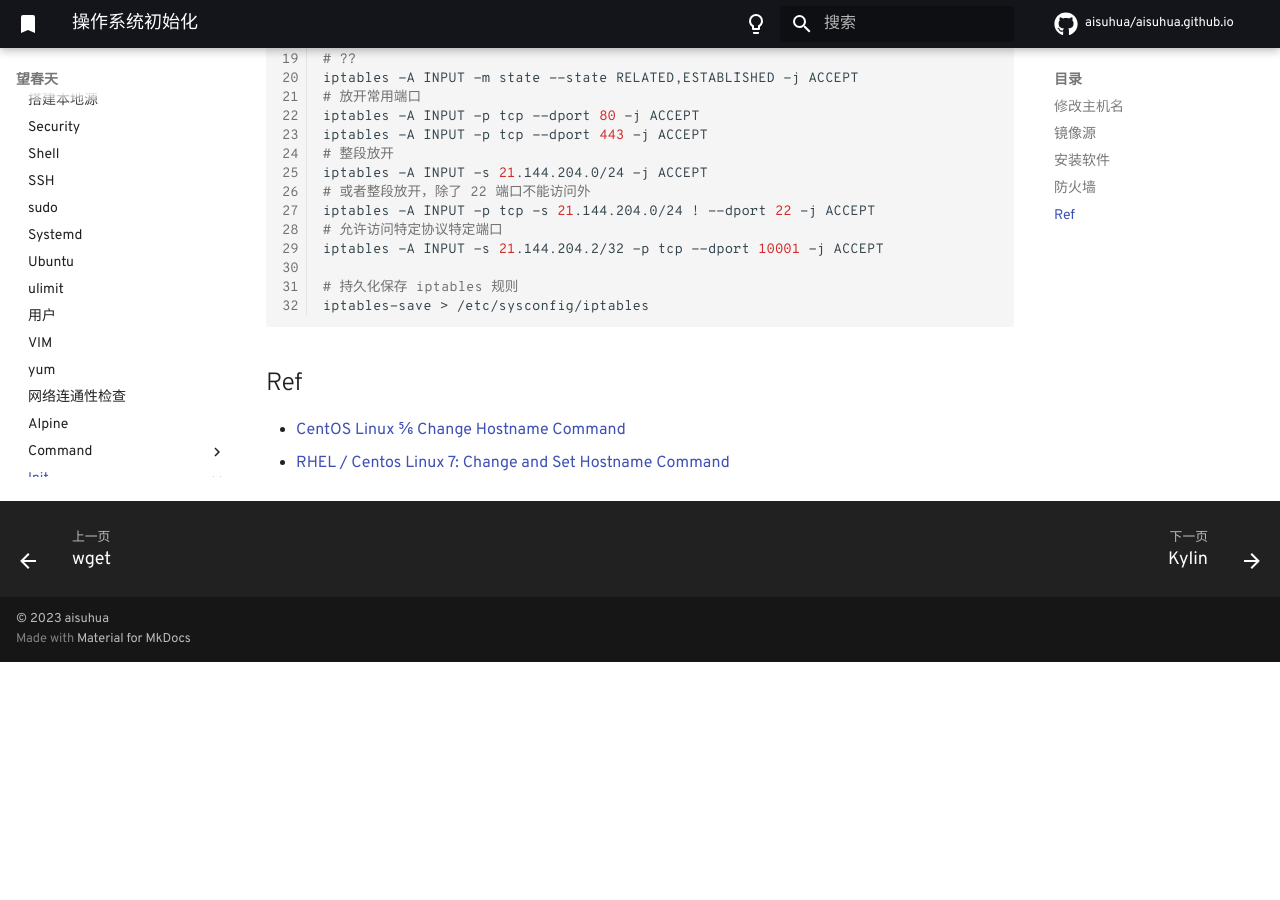
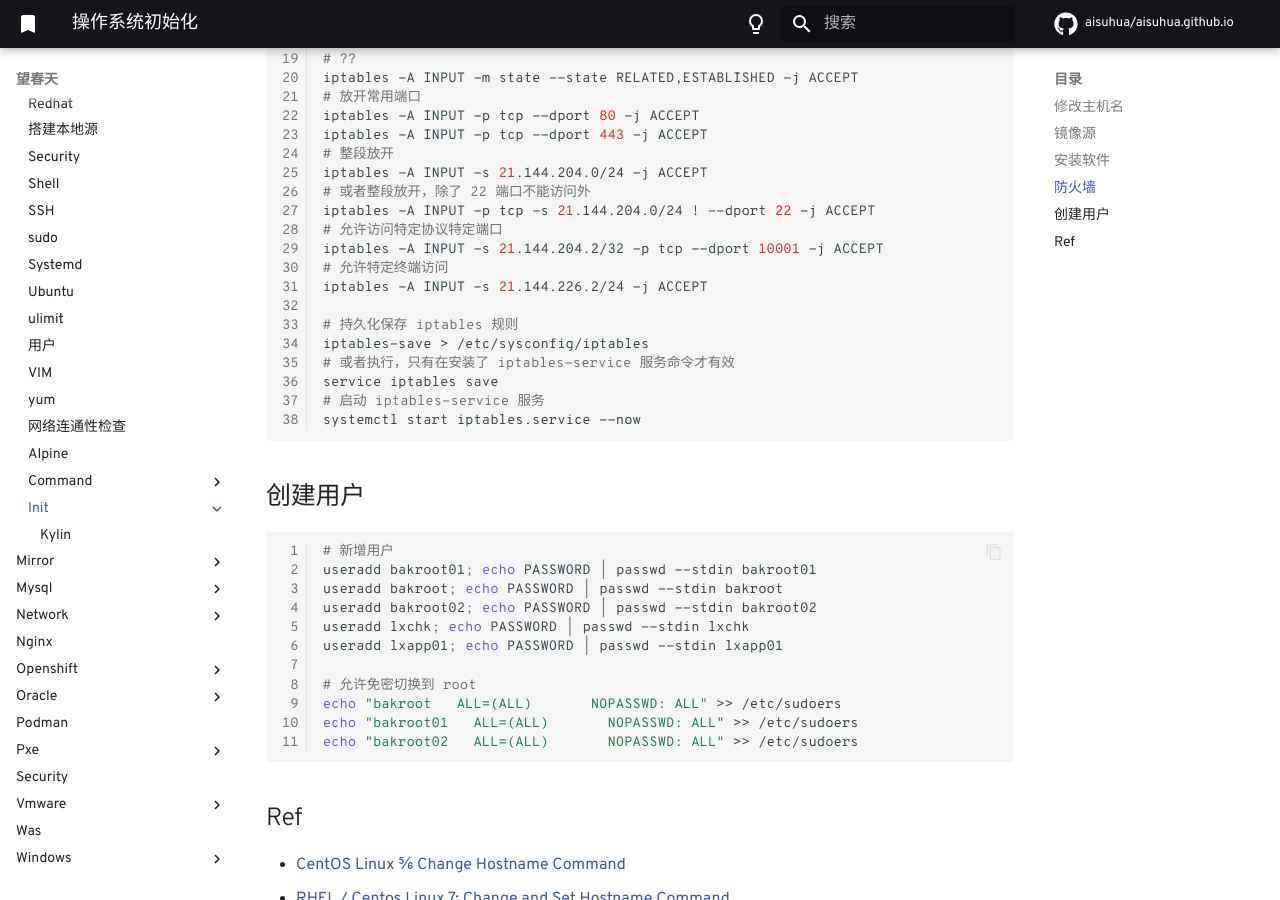
Before and after one commit to aisuhua/aisuhua.github.io, an MkDocs documentation site: the page built from docs/linux/init/README.md, in a window 1280 px wide and 900 px high, scrolled down 1479 px. Built offline with MkDocs 1.6.1 and Material for MkDocs 9.7.7, drawn with Linux system fonts in a browser that asks for light colours; comment, search, counter and statistics services are not loaded; before the commit the page ends 2141 px from its top, so only the background shows below that.

Commit message:
README.md

````diff
--- a/docs/linux/init/README.md
+++ b/docs/linux/init/README.md
@@ -79,9 +79,31 @@
 iptables -A INPUT -p tcp -s 21.144.204.0/24 ! --dport 22 -j ACCEPT
 # 允许访问特定协议特定端口
 iptables -A INPUT -s 21.144.204.2/32 -p tcp --dport 10001 -j ACCEPT
+# 允许特定终端访问
+iptables -A INPUT -s 21.144.226.2/24 -j ACCEPT
 
 # 持久化保存 iptables 规则
 iptables-save > /etc/sysconfig/iptables
+# 或者执行，只有在安装了 iptables-service 服务命令才有效
+service iptables save
+# 启动 iptables-service 服务
+systemctl start iptables.service --now
+```
+
+## 创建用户
+
+```sh
+# 新增用户
+useradd bakroot01; echo PASSWORD | passwd --stdin bakroot01
+useradd bakroot; echo PASSWORD | passwd --stdin bakroot
+useradd bakroot02; echo PASSWORD | passwd --stdin bakroot02
+useradd lxchk; echo PASSWORD | passwd --stdin lxchk
+useradd lxapp01; echo PASSWORD | passwd --stdin lxapp01
+
+# 允许免密切换到 root
+echo "bakroot   ALL=(ALL)       NOPASSWD: ALL" >> /etc/sudoers
+echo "bakroot01   ALL=(ALL)       NOPASSWD: ALL" >> /etc/sudoers
+echo "bakroot02   ALL=(ALL)       NOPASSWD: ALL" >> /etc/sudoers
 ```
 
 
````
